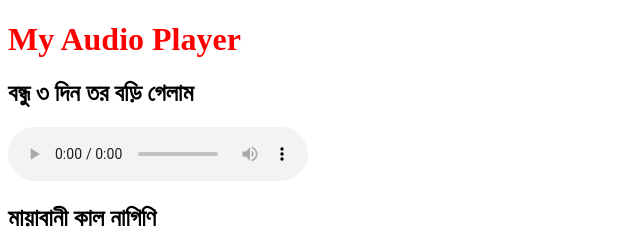
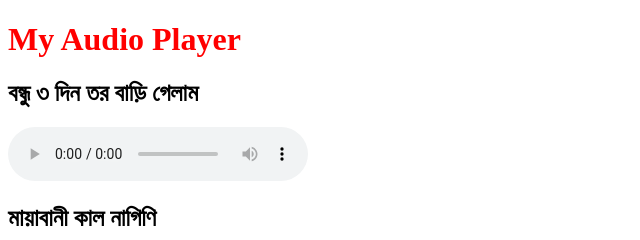
Before and after one commit to Eutropia-IT/audioPlayer, a plain HTML site: page index.html in a window 1280 px wide. Shown: the top 240 px of the page, 0-640 px from the left. Drawn offline with Linux system fonts and the light colour scheme.

Commit message:
spealling

```diff
--- a/index.html
+++ b/index.html
@@ -8,7 +8,7 @@
 </head>
 <body>
     <h1 style="color: red;">My Audio Player</h1>
-    <h2>বন্ধু ৩ দিন তর বড়ি গেলাম</h2>
+    <h2>বন্ধু ৩ দিন তর বাড়ি গেলাম</h2>
     <audio controls>
         <source src="Bandhu Tindin Tor Barite Gelam Dakha Pailam Na--Runa Layla.mp3" type="audio/mpeg">
       Your browser does not support the audio element.
```
